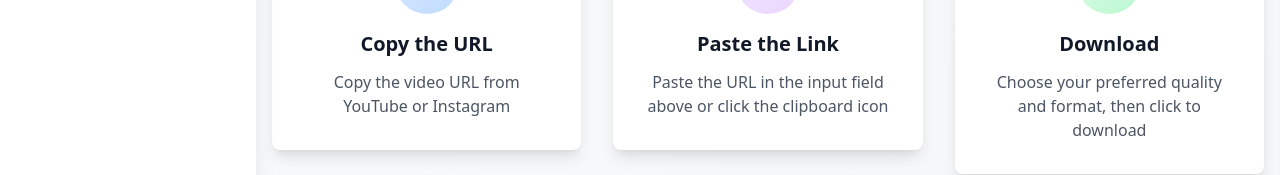
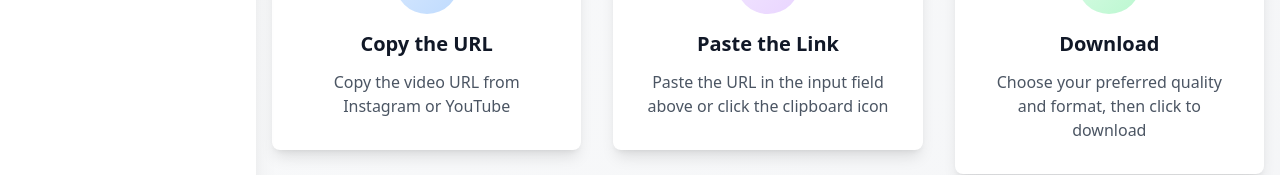
Before and after one commit to xsprk/1NE, a React (Vite) app: page / in a window 1280 px wide. Shown: the part 484-659 px from the top of the page. Built offline with nearby package versions, Linux system fonts and the light colour scheme.

Commit message:
Update translations.ts

```diff
--- a/src/contexts/translations.ts
+++ b/src/contexts/translations.ts
@@ -1,6 +1,6 @@
 export const translations = {
   en: {
-    'sidebar.title': '1NE Media Downloader',
+    'sidebar.title': '1NE Social Media Downloader',
     'sidebar.darkMode': 'Dark Mode',
     'sidebar.language': 'Language',
     'main.title': 'Download from',
@@ -16,7 +16,7 @@ export const translations = {
     'features.friendly.desc': 'Simple and intuitive interface for easy downloads',
     'usage.title': 'How to Download',
     'usage.step1.title': 'Copy the URL',
-    'usage.step1.desc': 'Copy the video URL from YouTube or Instagram',
+    'usage.step1.desc': 'Copy the video URL from Instagram or YouTube',
     'usage.step2.title': 'Paste the Link',
     'usage.step2.desc': 'Paste the URL in the input field above or click the clipboard icon',
     'usage.step3.title': 'Download',
```
